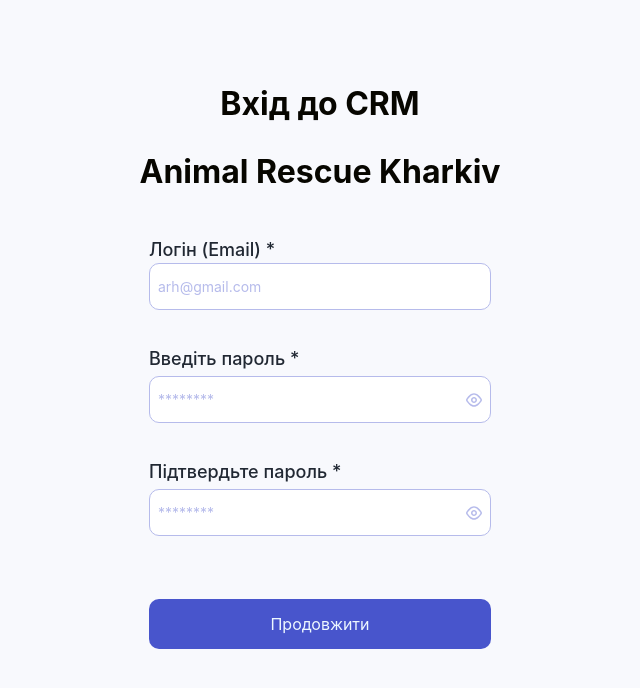
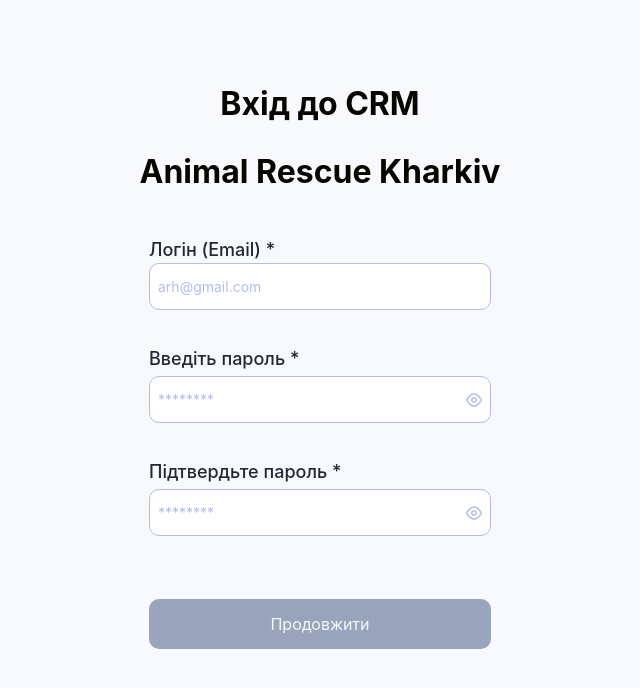
Before and after one commit to baza-trainee/AnimalRescueKharkiv, a Next.js app: page /register in a window 1280 px wide. Shown: the top 688 px of the page, without its empty margins (320-960 px from the left). Built offline with nearby package versions, Linux system fonts and the light colour scheme; no server answers; what react-imask would draw is missing.

Commit message:
styles and validation fix

```diff
--- a/src/components/register/formStep/FirstStep.tsx
+++ b/src/components/register/formStep/FirstStep.tsx
@@ -80,8 +80,12 @@ export const FirstStep: FC<PropsFirstStep> = ({ onNext, step1Data }) => {
         <button
           type="submit"
           onClick={toggleModal}
-          disabled={isSubmitted && !isValid}
-          className=" block bg-[#4855CC] transition duration-[350ms] hover:bg-[#3442c7] focus:bg-[#3442c7] outline-none rounded-[10px] py-[13px] w-full disabled:bg-[#0E265D] disabled:opacity-[40%] text-[#EDF7FF] mt-[63px] mx-auto"
+          disabled={ !isValid}
+           className={`block transition duration-[350ms] rounded-[10px] py-[13px] w-full mt-[63px] mx-auto text-[#EDF7FF] ${
+    isValid
+      ? "bg-[#4855CC] hover:bg-[#3442c7] focus:bg-[#3442c7]"
+      : "bg-[#0E265D] opacity-40 cursor-not-allowed"
+  }`}
         >
           Продовжити
         </button>
--- a/src/components/register/validationSchema.ts
+++ b/src/components/register/validationSchema.ts
@@ -1,13 +1,13 @@
 import * as Yup from "yup";
 
 const emailRegexp =
-  /^[a-z0-9!#$%&'*+/=?^_`{|}~-]+(?:\.[a-z0-9!#$%&'*+/=?^_`{|}~-]+)*@(?:[a-z0-9](?:[a-z0-9-]*[a-z0-9])?\.)+[a-z0-9](?:[a-z0-9-]*[a-z0-9])?$/;
+    /^[a-z0-9!#$%&'*+/=?^_`{|}~-]+(?:\.[a-z0-9!#$%&'*+/=?^_`{|}~-]+)*@(?:[a-z0-9](?:[a-z0-9-]*[a-z0-9])?\.)+(?!ru$|by$|рф$)[a-z0-9](?:[a-z0-9-]*[a-z0-9])?$/;
 
 const phonePattern = /^\+380 \d{2} \d{3} \d{2} \d{2}$/;
 
 export const step1Schema = Yup.object().shape({
   email: Yup.string()
-    .matches(emailRegexp, "Введіть дійсний email")
+    .matches(emailRegexp, "Введіть дійсний email(не допускаються домени .ru, .by, .рф)")
     .required("Введіть email"),
   password: Yup.string()
     .min(8, "Пароль має містити мінімум 8 символів")
--- a/src/components/ui/inputs/ErrorMessage.tsx
+++ b/src/components/ui/inputs/ErrorMessage.tsx
@@ -1,6 +1,6 @@
 export const ErrorMessage = ({ children }: { children: React.ReactNode }) => {
   return (
-    <p className="bottom-[0px] text-[#B00000] text-[18px] font-medium">
+    <p className="bottom-[0px] text-[#B00000] text-[18px] font-medium break-words leading-[18px] max-w-[342px] w-full">
       {children}
     </p>
   );
--- a/src/components/ui/inputs/PasswordInput.tsx
+++ b/src/components/ui/inputs/PasswordInput.tsx
@@ -19,14 +19,14 @@ export const PasswordInput: FC<PropsPasswordInput> = forwardRef(
   ) => {
     const [type, setType] = useState<boolean>(true);
 
-    const style = `  transition duration-[350ms] ${
+    const style = `transition duration-[350ms] ${
       !!errorMessage
         ? "fill-[#B00000]"
         : "fill-[#B6BBEB] hover:fill-[#4855CC] group-focus:fill-[#4855CC] "
     }`;
 
     return (
-      <div className={`relative flex flex-col gap-[4px] w-full ${className}`}>
+      <div className={`relative flex flex-col gap-[4px] w-full  min-w-0  ${className}`}>
         <label
           htmlFor={name}
           className={`${
@@ -40,7 +40,7 @@ export const PasswordInput: FC<PropsPasswordInput> = forwardRef(
             {...rest}
             type={type ? "password" : "text"}
             id={name}
-            className={` w-full px-[8px] py-[12px] rounded-[10px] border-[1px]  ${
+            className={`box-border w-full px-[8px] py-[12px] rounded-[10px] border-[1px]  ${
               !!errorMessage
                 ? "border-[#B00000] placeholder:text-[#B00000] text-[#B00000] outline-[#B00000]"
                 : "placeholder:text-[#B6BBEB] border-[#B6BBEB] outline-[#4855CC]"
```
